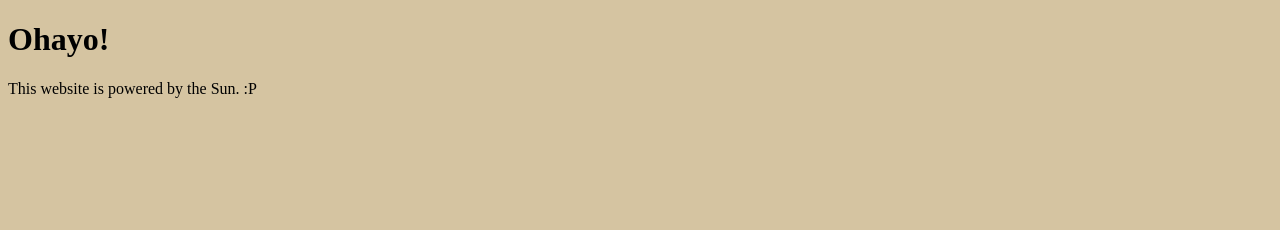
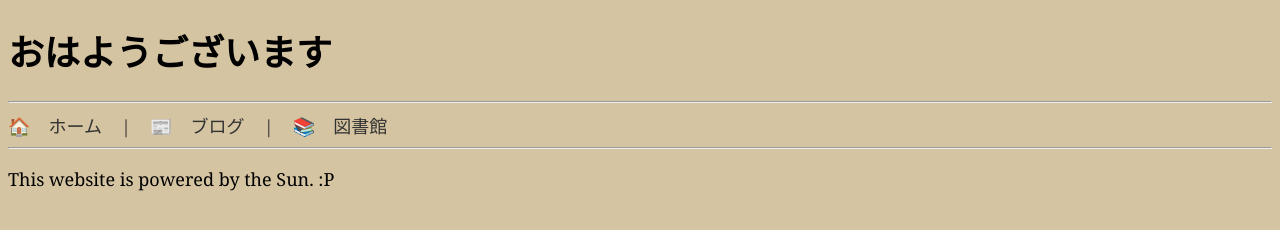
Before and after one commit to LeBulbasaur/solar-website, a plain HTML site: page public/index.html in a window 1280 px wide. Drawn offline with Linux system fonts and the light colour scheme.

Commit message:
added navbar

```diff
--- a/public/index.html
+++ b/public/index.html
@@ -7,7 +7,18 @@
     <link rel="stylesheet" href="style.css" />
   </head>
   <body>
-    <h1>Ohayo!</h1>
+    <h1>おはようございます</h1>
+    <hr />
+    <nav>
+      <a href="/"> 🏠　ホーム </a>
+      <a href=""> 📰　ブログ </a>
+      <a
+        href="https://kiwix.lebulbasaur.eu/viewer#wikipedia_en_all_maxi_2026-02/User%3AThe_other_Kiwix_guy/Landing"
+      >
+        📚　図書館
+      </a>
+    </nav>
+    <hr />
     <p>This website is powered by the Sun. :P</p>
   </body>
 </html>
--- a/public/style.css
+++ b/public/style.css
@@ -1,3 +1,22 @@
+* {
+  font-family: Georgia, "Times New Roman", serif;
+  font-size: 18px;
+}
+
 body {
   background-color: #d5c4a1;
 }
+
+h1 {
+  font-size: 36px;
+}
+
+nav a {
+  text-decoration: none;
+  color: #333;
+}
+
+nav a + a::before {
+  content: "|";
+  margin: 0 0.8em;
+}
```
